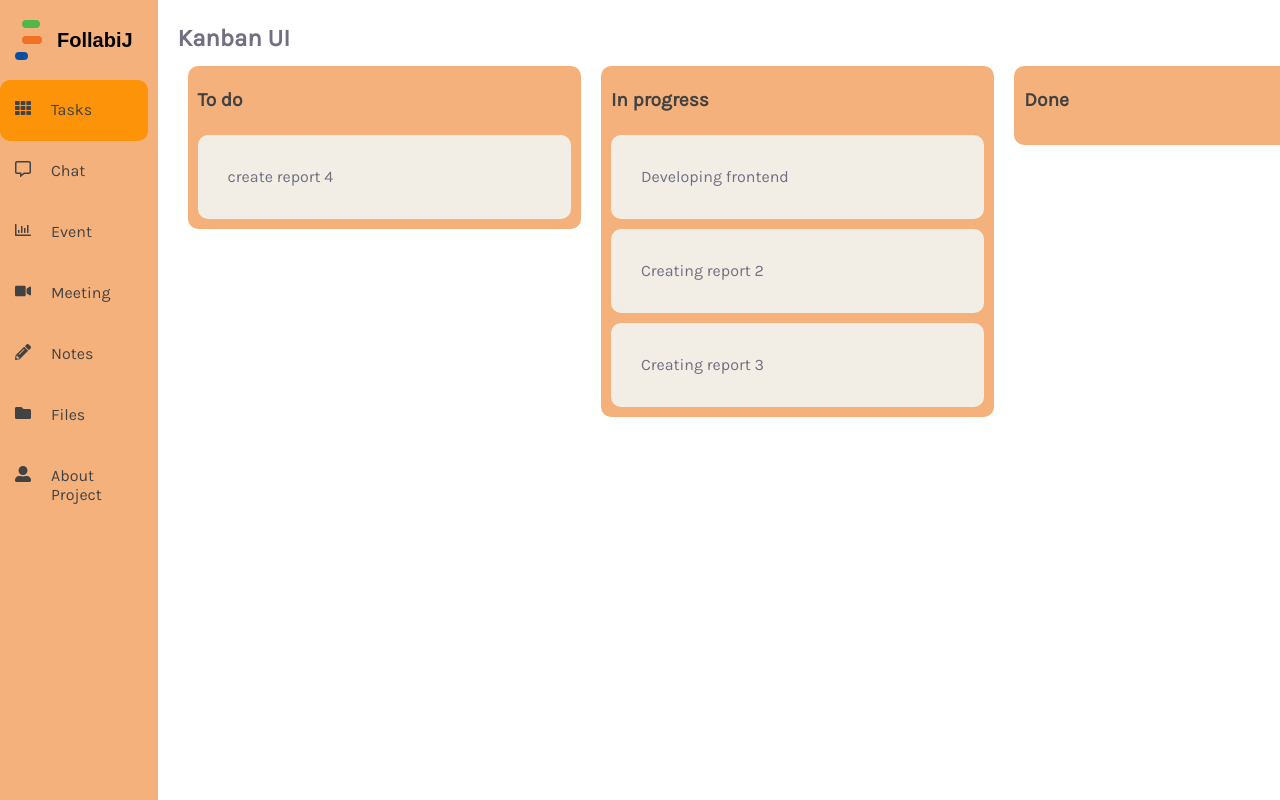
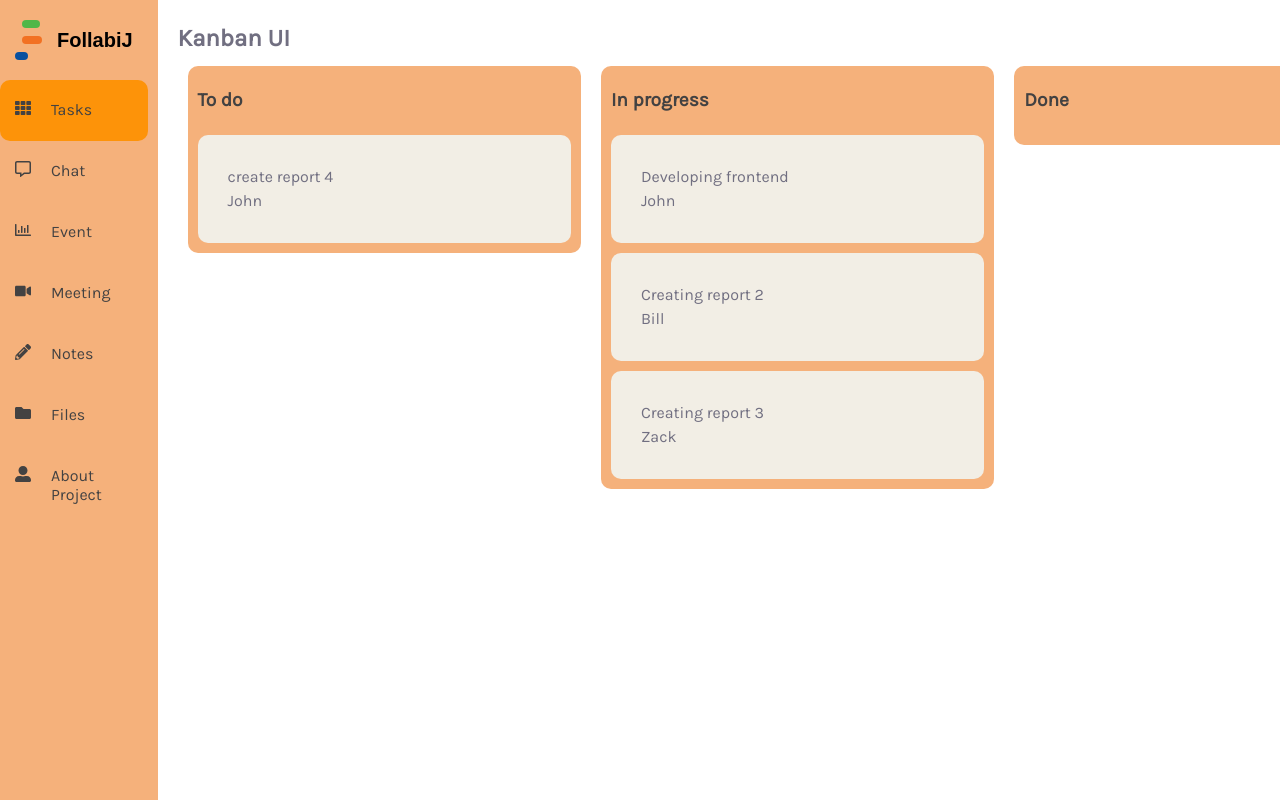
Before and after one commit to giangnvthe/Giang_FE, a React (Create React App) app: page /task in a window 1280 px wide. Shown: the top 800 px of the page. Built offline with nearby package versions, Linux system fonts and the light colour scheme.

Commit message:
update TopNavbar.jsx

```diff
--- a/src/components/Nav/TopNavbar.jsx
+++ b/src/components/Nav/TopNavbar.jsx
@@ -81,7 +81,7 @@ export default function TopNavbar() {
             <li className="semiBold pointer flexCenter">
 
               <RouterLink to="/task">
-                <FullButton title="Task" />
+                <FullButton title="Project" />
               </RouterLink>
 
               {/* <FullButton title="Get Started" action={() => alert("clicked")} /> */}
--- a/src/components/Sections/Kanban.jsx
+++ b/src/components/Sections/Kanban.jsx
@@ -11,7 +11,8 @@ const mockData = [
         tasks: [
             {
                 id: uuid(),
-                title: 'create report 4'
+                title: 'create report 4',
+                assignee: 'John'
             }
         ]
     },
@@ -22,14 +23,17 @@ const mockData = [
             {
                 id: uuid(),
                 title: 'Developing frontend',
+                assignee: 'John'
             },
             {
                 id: uuid(),
                 title: 'Creating report 2',
+                assignee: 'Bill'
             },
             {
                 id: uuid(),
                 title: 'Creating report 3',
+                assignee: 'Zack'
             },
         ]
     },
@@ -50,6 +54,7 @@ export default function Kanban() {
         if(!result.destination) return;
         const { source, destination } = result;
 
+        //move to task to other column
         if (source.droppableId !== destination.droppableId) {
             const sourceColIndex = data.findIndex(e => e.id === source.droppableId)
             const destinationColIndex = data.findIndex(e => e.id === destination.droppableId)
@@ -65,6 +70,21 @@ export default function Kanban() {
 
             data[sourceColIndex].tasks = sourceTasks
             data[destinationColIndex].tasks = destinationTasks
+
+            setData(data)
+        }    else { //move task in the one column
+            const columnIndex = data.findIndex(e => e.id === destination.droppableId);
+
+            const column = data[columnIndex]
+
+            const tasks = [...column.tasks]
+            console.log(tasks)
+
+            const [removed] = tasks.splice(source.index, 1)
+            tasks.splice(destination.index,0, removed)
+            console.log(tasks)
+
+            data[columnIndex].tasks = tasks
 
             setData(data)
         }
@@ -108,7 +128,8 @@ export default function Kanban() {
                                                                 }}
                                                             >
                                                                 <Card>
-                                                                    {task.title}
+                                                                    <div>{task.title}</div>
+                                                                    <div>{task.assignee}</div>
                                                                 </Card>
                                                             </div>
                                                         )}
```
